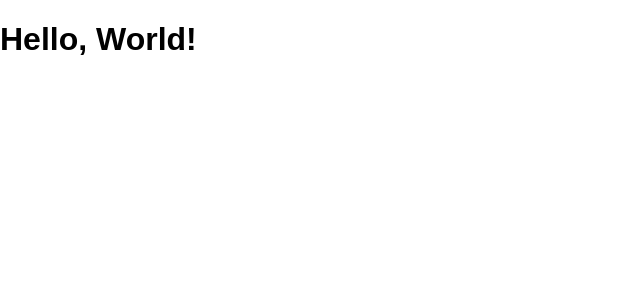
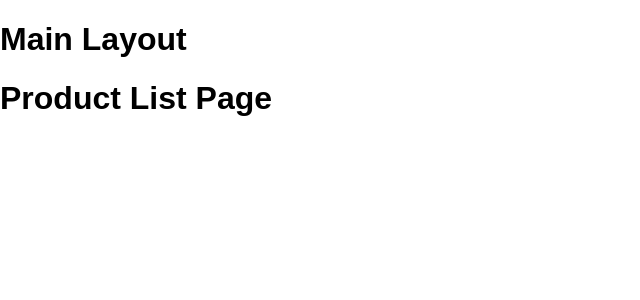
Before and after one commit to hojuncha997/ts-react-basic-template, a React (Create React App) app: page /product in a window 1280 px wide. Shown: the top 300 px of the page, without its empty margins (0-640 px from the left). Built offline with nearby package versions, Linux system fonts and the light colour scheme.

Commit message:
feat: 기본적인 라우팅 구조 설정

```diff
--- a/src/App.tsx
+++ b/src/App.tsx
@@ -1,42 +1,17 @@
 // App.tsx
 import React from "react";
-import styled, { createGlobalStyle } from "styled-components";
 import GlobalStyle from "./theme/GlobalStyles";
+import RoutesConfig from "./routes/RoutesConfig";
+
+import { BrowserRouter } from "react-router-dom";
 
 function App() {
   return (
-    <>
+    <BrowserRouter>
       <GlobalStyle />
-      <h1>Hello, World!</h1>
-    </>
+      <RoutesConfig />
+    </BrowserRouter>
   );
 }
 
 export default App;
-
-// import React from 'react';
-// import logo from './logo.svg';
-// import './App.css';
-
-// function App() {
-//   return (
-//     <div className="App">
-//       <header className="App-header">
-//         <img src={logo} className="App-logo" alt="logo" />
-//         <p>
-//           Edit <code>src/App.tsx</code> and save to reload.
-//         </p>
-//         <a
-//           className="App-link"
-//           href="https://reactjs.org"
-//           target="_blank"
-//           rel="noopener noreferrer"
-//         >
-//           Learn React
-//         </a>
-//       </header>
-//     </div>
-//   );
-// }
-
-// export default App;
--- /dev/null
+++ b/src/layouts/main/MainLayout.tsx
@@ -0,0 +1,39 @@
+import React, { ReactNode, FC } from "react";
+import { Outlet } from "react-router-dom";
+
+// type MainLayoutProps = {
+//   children: ReactNode;
+// };
+
+// MainLayoutProps 타입의 children을 받고 React.ReactElement를 반환하는 함수
+// function MainLayout({ children }: MainLayoutProps): React.ReactElement {
+function MainLayout(): React.ReactElement {
+  return (
+    <div>
+      <h1>Main Layout</h1>
+      <Outlet />
+    </div>
+  );
+}
+
+export default MainLayout;
+
+/*
+import React, { ReactNode, FC } from "react";
+
+type MainLayoutProps = {
+  children: ReactNode;
+};
+
+const MainLayout: FC<MainLayoutProps> = ({ children }) => {
+  return (
+    <div>
+      <h1>Main Layout</h1>
+      {children}
+    </div>
+  );
+};
+
+export default MainLayout;
+
+*/
--- /dev/null
+++ b/src/pages/LoginPage.tsx
@@ -0,0 +1,7 @@
+export default function LoginPage() {
+  return (
+    <div>
+      <h1>Login Page</h1>
+    </div>
+  );
+}
--- /dev/null
+++ b/src/pages/product/ProductListPage.tsx
@@ -0,0 +1,16 @@
+import { FC, ReactNode } from "react";
+
+type ProductListPageProps = {
+  children?: ReactNode;
+};
+
+const ProductListPage: FC<ProductListPageProps> = ({ children }) => {
+  return (
+    <div>
+      <h1>Product List Page</h1>
+      {children}
+    </div>
+  );
+};
+
+export default ProductListPage;
--- /dev/null
+++ b/src/routes/RoutesConfig.tsx
@@ -0,0 +1,17 @@
+import { useRoutes, Navigate } from "react-router-dom";
+import MainLayout from "../layouts/main/MainLayout";
+import { LoginPage, ProductListPage } from "./elements";
+
+export default function RoutesConfig() {
+  return useRoutes([
+    {
+      path: "/",
+      element: <MainLayout />,
+      children: [
+        { path: "login", element: <LoginPage /> },
+        { path: "product", element: <ProductListPage /> },
+        // { path: "products", element: <ProductListPage children={null} /> },
+      ],
+    },
+  ]);
+}
--- /dev/null
+++ b/src/routes/elements.tsx
@@ -0,0 +1,17 @@
+import { Suspense, lazy, ComponentType } from "react";
+
+const Loadable =
+  <P extends object>(Component: ComponentType<P>) =>
+  (props: P) =>
+    (
+      <Suspense fallback={<div>Loading...</div>}>
+        <Component {...props} />
+      </Suspense>
+    );
+
+// export const LoginPage = lazy(() => import("../pages/loginPage"));
+export const LoginPage = Loadable(lazy(() => import("../pages/LoginPage")));
+
+export const ProductListPage = Loadable(
+  lazy(() => import("../pages/product/ProductListPage"))
+);
```
Also changed, not shown: src/routes/paths.ts (added, +21 -0 lines).
